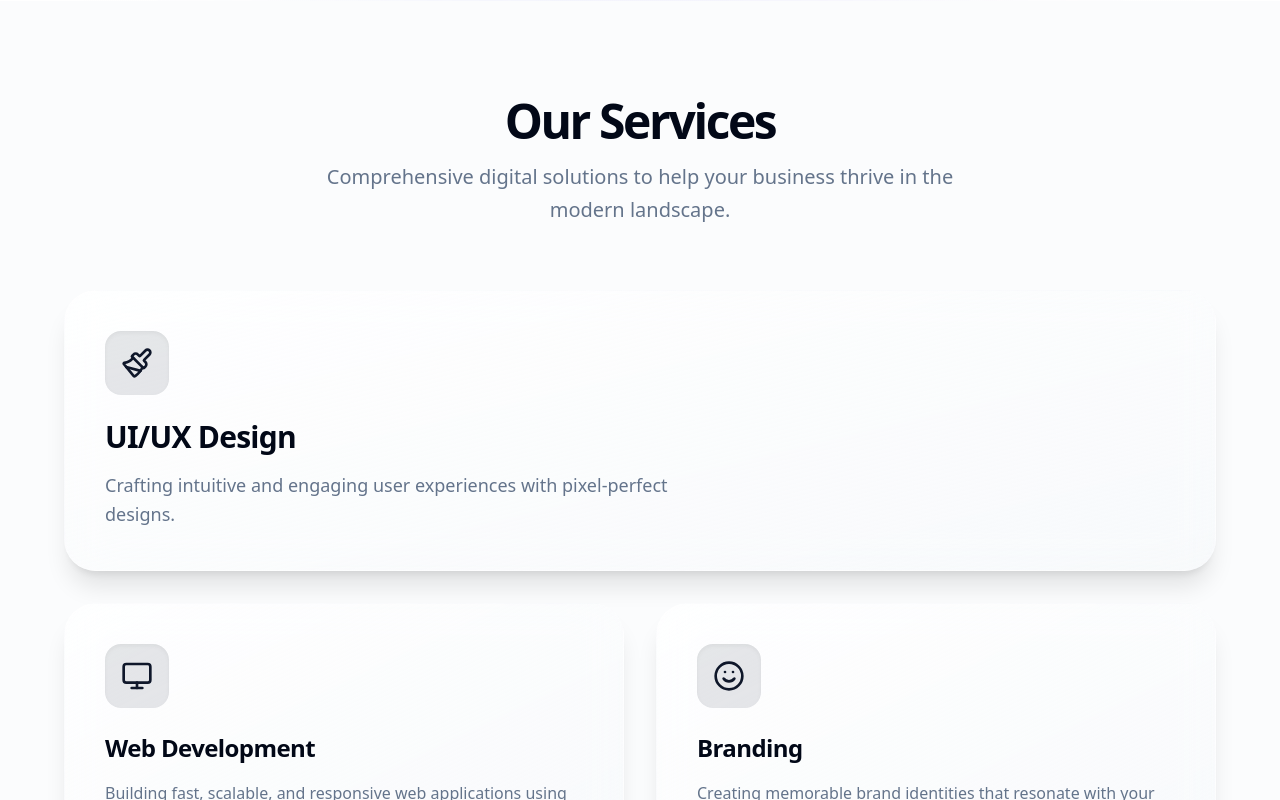
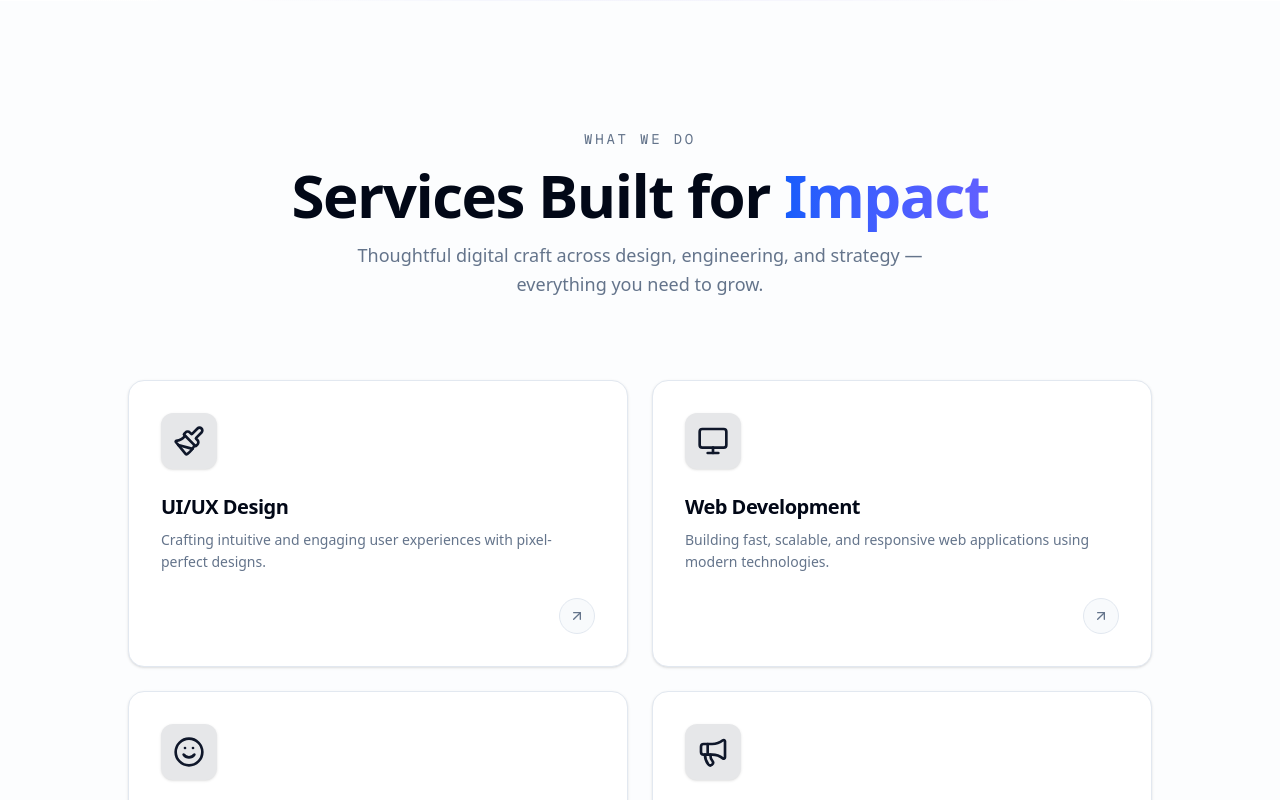
Before and after one commit to sesan-7/weboin-agency-task-senabadhy, a Next.js app: page / in a window 1280 px wide. Shown: the part 800-1600 px from the top of the page. Built offline with nearby package versions, Linux system fonts and the light colour scheme.

Commit message:
Service page added with a animation and ui upgradation

```diff
--- a/src/components/sections/services.tsx
+++ b/src/components/sections/services.tsx
@@ -1,53 +1,86 @@
 "use client";
 
 import { motion } from "framer-motion";
+import { ArrowUpRight } from "lucide-react";
 import { Service } from "@/types";
 import { servicesData } from "@/data";
 
 export default function Services() {
     return (
-        <section id="services" className="w-full py-24 bg-muted/30">
+        <section id="services" className="w-full py-24 md:py-32 bg-muted/20">
             <div className="container mx-auto px-4 md:px-6 max-w-7xl">
-                <div className="flex flex-col items-center justify-center space-y-4 text-center mb-16">
-                    <h2 className="text-3xl font-bold tracking-tighter sm:text-4xl md:text-5xl">Our Services</h2>
-                    <p className="max-w-[700px] text-muted-foreground md:text-xl/relaxed">
-                        Comprehensive digital solutions to help your business thrive in the modern landscape.
-                    </p>
+
+                {/* Section Header */}
+                <div className="flex flex-col items-center text-center space-y-4 mb-20">
+                    <motion.p
+                        initial={{ opacity: 0, y: 10 }}
+                        whileInView={{ opacity: 1, y: 0 }}
+                        viewport={{ once: true }}
+                        transition={{ duration: 0.4 }}
+                        className="text-sm font-mono tracking-[0.2em] uppercase text-muted-foreground"
+                    >
+                        What We Do
+                    </motion.p>
+                    <motion.h2
+                        initial={{ opacity: 0, y: 20 }}
+                        whileInView={{ opacity: 1, y: 0 }}
+                        viewport={{ once: true }}
+                        transition={{ duration: 0.5, delay: 0.1 }}
+                        className="text-4xl sm:text-5xl md:text-6xl font-bold tracking-tight max-w-3xl"
+                    >
+                        Services Built for{" "}
+                        <span className="text-transparent bg-clip-text bg-gradient-to-r from-blue-600 to-indigo-500 dark:from-blue-400 dark:to-indigo-400">
+                            Impact
+                        </span>
+                    </motion.h2>
+                    <motion.p
+                        initial={{ opacity: 0, y: 20 }}
+                        whileInView={{ opacity: 1, y: 0 }}
+                        viewport={{ once: true }}
+                        transition={{ duration: 0.5, delay: 0.2 }}
+                        className="max-w-xl text-muted-foreground text-base md:text-lg leading-relaxed"
+                    >
+                        Thoughtful digital craft across design, engineering, and strategy — everything you need to grow.
+                    </motion.p>
                 </div>
-                <div className="grid grid-cols-1 md:grid-cols-2 gap-6 lg:gap-8 max-w-6xl mx-auto">
-                    {servicesData.map((service: Service, index: number) => {
 
-                        const isHero = index === 0;
-                        const spanCols = isHero ? "md:col-span-2 lg:col-span-2" : "col-span-1";
-
-                        return (
+                {/* Service Cards Grid */}
+                <div className="grid grid-cols-1 sm:grid-cols-2 lg:grid-cols-2 gap-6 max-w-5xl mx-auto">
+                    {servicesData.map((service: Service, index: number) => (
                         <motion.div
                             key={index}
-                                initial={{ opacity: 0, y: 30 }}
+                            initial={{ opacity: 0, y: 24 }}
                             whileInView={{ opacity: 1, y: 0 }}
-                                viewport={{ once: true, margin: "-100px" }}
-                                transition={{ duration: 0.6, delay: index * 0.1, ease: "easeOut" }}
-                                className={`group relative p-8 sm:p-10 rounded-[2rem] bg-gradient-to-br from-background/80 to-muted/30 border border-white/10 dark:border-white/5 backdrop-blur-xl shadow-xl hover:shadow-2xl transition-all duration-500 overflow-hidden ${spanCols}`}
+                            viewport={{ once: true, margin: "-80px" }}
+                            transition={{ duration: 0.5, delay: index * 0.08, ease: "easeOut" }}
+                            className="group relative flex flex-col gap-6 p-8 rounded-2xl border border-border bg-background hover:bg-muted/30 hover:border-primary/30 shadow-sm hover:shadow-md transition-all duration-400 overflow-hidden cursor-default"
                         >
-                                {/* Glow Effect on Hover */}
-                                <div className="absolute inset-0 bg-gradient-to-br from-primary/10 via-transparent to-transparent opacity-0 group-hover:opacity-100 transition-opacity duration-700 pointer-events-none" />
+                            {/* Subtle top-left glow on hover */}
+                            <div className="absolute -top-8 -left-8 w-32 h-32 rounded-full bg-primary/10 blur-2xl opacity-0 group-hover:opacity-100 transition-opacity duration-700 pointer-events-none" />
 
-                                <div className="relative z-10 flex flex-col h-full gap-6">
-                                    <div className="w-16 h-16 rounded-2xl bg-primary/10 dark:bg-primary/20 flex items-center justify-center group-hover:scale-110 group-hover:rotate-3 transition-transform duration-500 shadow-inner">
+                            {/* Icon */}
+                            <div className="w-14 h-14 flex items-center justify-center rounded-xl bg-primary/10 dark:bg-primary/15 group-hover:scale-110 group-hover:rotate-2 transition-transform duration-300 shadow-sm">
                                 {service.icon}
                             </div>
-                                    <div className="space-y-4 flex-1">
-                                        <h3 className={`${isHero ? 'text-3xl' : 'text-2xl'} font-bold tracking-tight text-foreground group-hover:text-primary transition-colors duration-300`}>
+
+                            {/* Content */}
+                            <div className="flex-1 space-y-2">
+                                <h3 className="text-xl font-semibold tracking-tight text-foreground group-hover:text-primary transition-colors duration-300">
                                     {service.title}
                                 </h3>
-                                        <p className={`${isHero ? 'text-lg max-w-xl' : 'text-base'} text-muted-foreground leading-relaxed`}>
+                                <p className="text-sm text-muted-foreground leading-relaxed">
                                     {service.description}
                                 </p>
                             </div>
+
+                            {/* Arrow indicator */}
+                            <div className="self-end">
+                                <span className="inline-flex items-center justify-center w-9 h-9 rounded-full border border-border bg-muted/50 text-muted-foreground group-hover:bg-foreground group-hover:text-background group-hover:border-foreground transition-all duration-300">
+                                    <ArrowUpRight className="w-4 h-4" />
+                                </span>
                             </div>
                         </motion.div>
-                        );
-                    })}
+                    ))}
                 </div>
             </div>
         </section>
```
Lines whose indentation alone changed are shown as unchanged.
